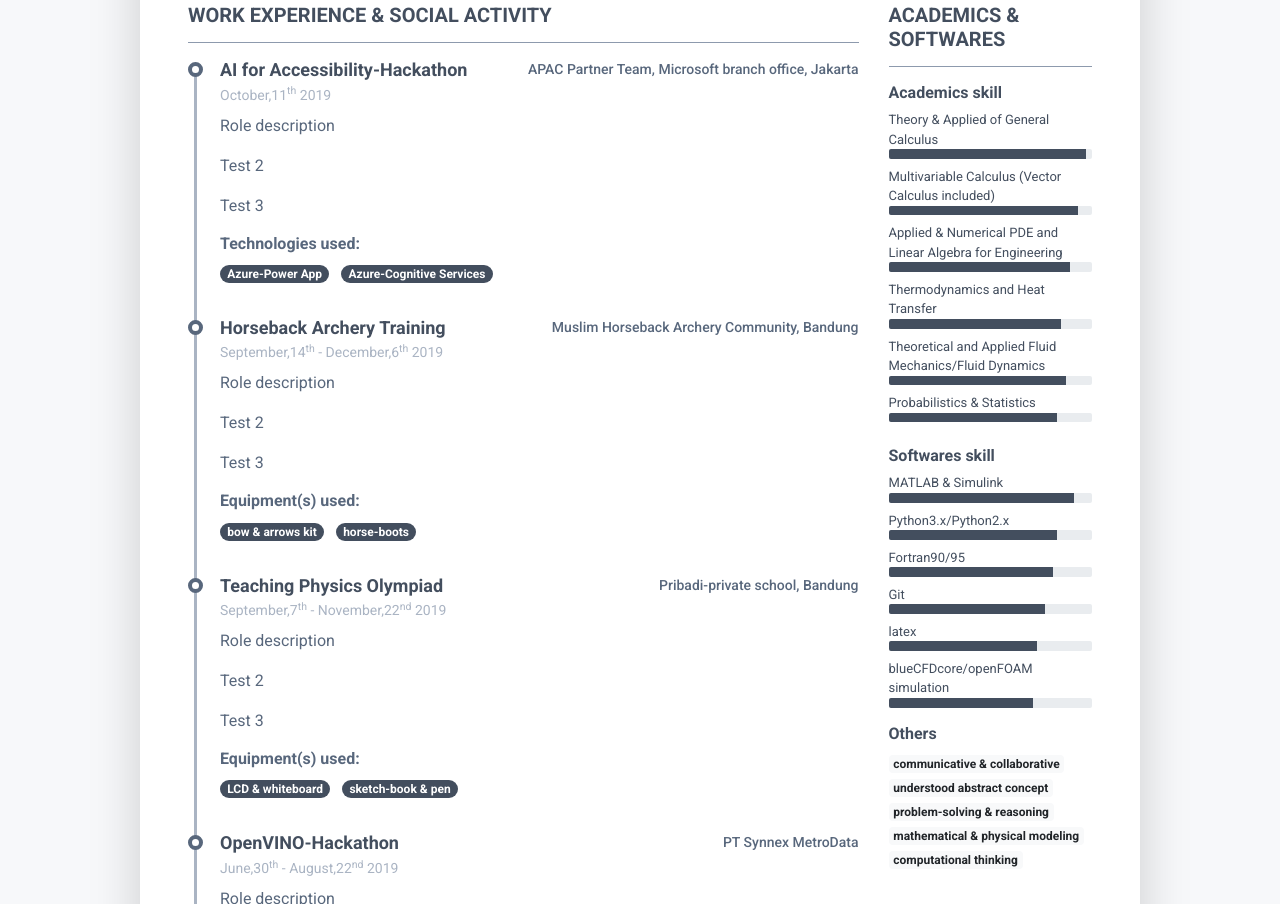
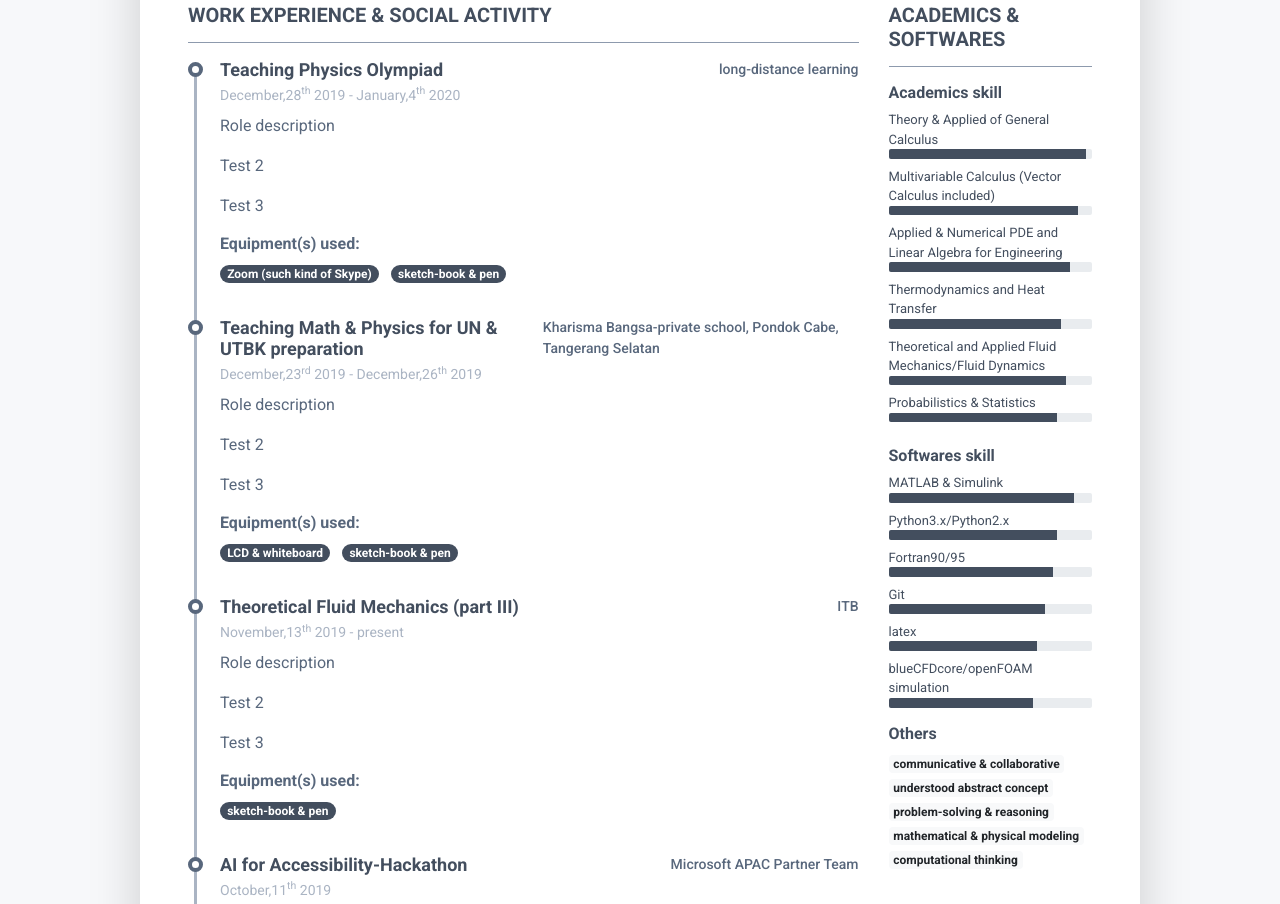
Before and after one commit to bintang-aswam/baswam95.github.io, a plain HTML site: page index.html in a window 1280 px wide. Shown: the part 319-1223 px from the top of the page. Drawn offline with Linux system fonts and the light colour scheme.

Commit message:
update index.html
none

```diff
--- a/index.html
+++ b/index.html
@@ -71,8 +71,79 @@
 
 									    <div class="resume-timeline-item-header mb-2">
 										    <div class="d-flex flex-column flex-md-row">
+										        <h3 class="resume-position-title font-weight-bold mb-1"> Teaching Physics Olympiad</h3>
+										        <div class="resume-company-name ml-auto">long-distance learning </div>
+										    </div><!--//row-->
+										    <div class="resume-position-time">December,28<sup>th</sup> 2019 - January,4<sup>th</sup> 2020 </div>
+									    </div><!--//resume-timeline-item-header-->
+									    <div class="resume-timeline-item-desc">
+										    <p>Role description</p>
+
+										    <p> Test 2 </p>
+										    <p> Test 3 </p>
+
+										    <h4 class="resume-timeline-item-desc-heading font-weight-bold">Equipment(s) used:</h4>
+										    <ul class="list-inline">
+											    <li class="list-inline-item"><span class="badge badge-primary badge-pill"> Zoom (such kind of Skype) </span></li>
+											    <li class="list-inline-item"><span class="badge badge-primary badge-pill">sketch-book &amp; pen </span></li>
+										    </ul>
+									    </div><!--//resume-timeline-item-desc-->
+
+								    </article><!--//resume-timeline-item-->
+
+								    <article class="resume-timeline-item position-relative pb-3">
+
+									    <div class="resume-timeline-item-header mb-2">
+										    <div class="d-flex flex-column flex-md-row">
+										        <h3 class="resume-position-title font-weight-bold mb-1"> Teaching Math &amp; Physics for UN &amp; UTBK preparation</h3>
+										        <div class="resume-company-name ml-auto">Kharisma Bangsa-private school, Pondok Cabe, Tangerang Selatan </div>
+										    </div><!--//row-->
+										    <div class="resume-position-time">December,23<sup>rd</sup> 2019 - December,26<sup>th</sup> 2019 </div>
+									    </div><!--//resume-timeline-item-header-->
+									    <div class="resume-timeline-item-desc">
+										    <p>Role description</p>
+
+										    <p> Test 2 </p>
+										    <p> Test 3 </p>
+
+										    <h4 class="resume-timeline-item-desc-heading font-weight-bold">Equipment(s) used:</h4>
+										    <ul class="list-inline">
+											    <li class="list-inline-item"><span class="badge badge-primary badge-pill"> LCD &amp; whiteboard </span></li>
+											    <li class="list-inline-item"><span class="badge badge-primary badge-pill">sketch-book &amp; pen </span></li>
+										    </ul>
+									    </div><!--//resume-timeline-item-desc-->
+
+								    </article><!--//resume-timeline-item-->
+
+								    <article class="resume-timeline-item position-relative pb-3">
+
+									    <div class="resume-timeline-item-header mb-2">
+										    <div class="d-flex flex-column flex-md-row">
+										        <h3 class="resume-position-title font-weight-bold mb-1">Theoretical Fluid Mechanics (part III) </h3>
+										        <div class="resume-company-name ml-auto">ITB</div>
+										    </div><!--//row-->
+										    <div class="resume-position-time">November,13<sup>th</sup> 2019 - present </div>
+									    </div><!--//resume-timeline-item-header-->
+									    <div class="resume-timeline-item-desc">
+										    <p>Role description</p>
+
+										    <p> Test 2 </p>
+										    <p> Test 3 </p>
+
+										    <h4 class="resume-timeline-item-desc-heading font-weight-bold">Equipment(s) used:</h4>
+										    <ul class="list-inline">
+											    <li class="list-inline-item"><span class="badge badge-primary badge-pill">sketch-book &amp; pen </span></li>
+										    </ul>
+									    </div><!--//resume-timeline-item-desc-->
+
+								    </article><!--//resume-timeline-item-->
+
+								    <article class="resume-timeline-item position-relative pb-3">
+
+									    <div class="resume-timeline-item-header mb-2">
+										    <div class="d-flex flex-column flex-md-row">
 										        <h3 class="resume-position-title font-weight-bold mb-1"> AI for Accessibility-Hackathon</h3>
-										        <div class="resume-company-name ml-auto">APAC Partner Team, Microsoft branch office, Jakarta </div>
+										        <div class="resume-company-name ml-auto">Microsoft APAC Partner Team </div>
 										    </div><!--//row-->
 										    <div class="resume-position-time">October,11<sup>th</sup> 2019 </div>
 									    </div><!--//resume-timeline-item-header-->
```
